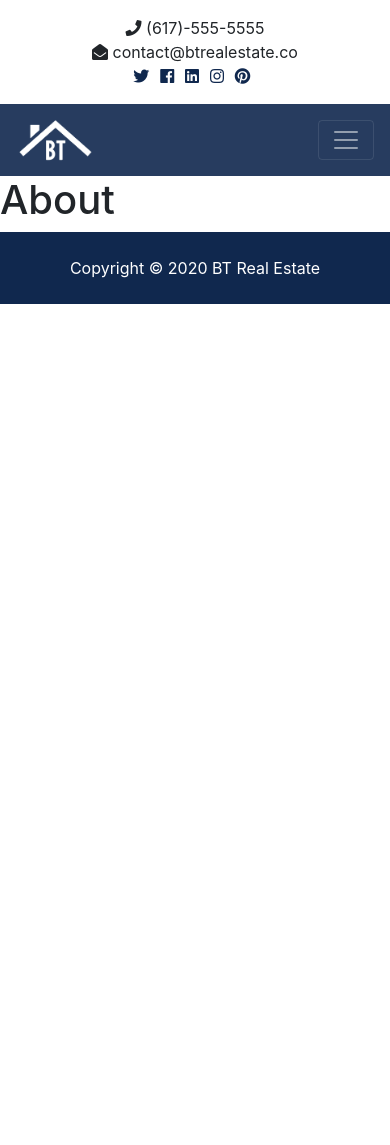
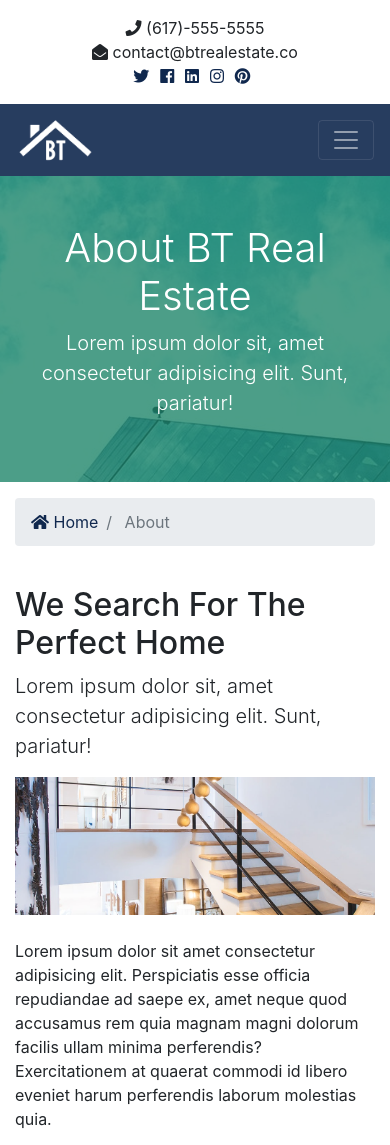
Before and after one commit to auxfuse/btre-traversy-udemy, a Django app: page /about in a window 390 px wide. Shown: the top 1145 px of the page. Before the commit the page ends 304 px from the top, so only its background shows below. Run offline with Django 3.2, Linux system fonts and the light colour scheme; some libraries are stand-ins or nearby versions.

Commit message:
about.html content added

```diff
--- a/templates/pages/about.html
+++ b/templates/pages/about.html
@@ -1,5 +1,128 @@
 {% extends 'base.html' %}
+{% load static %}
 
 {% block content %}
-    <h1>About</h1>
+    <section id="showcase-inner" class="py-5 text-white">
+        <div class="container">
+            <div class="row text-center">
+                <div class="col-md-12">
+                    <h1 class="display-4">About BT Real Estate</h1>
+                    <p class="lead">Lorem ipsum dolor sit, amet consectetur
+                        adipisicing elit. Sunt, pariatur!</p>
+                </div>
+            </div>
+        </div>
+    </section>
+
+    <!-- Breadcrumb -->
+    <section id="bc" class="mt-3">
+        <div class="container">
+            <nav aria-label="breadcrumb">
+                <ol class="breadcrumb">
+                    <li class="breadcrumb-item">
+                        <a href="index.html">
+                            <i class="fas fa-home"></i> Home</a>
+                    </li>
+                    <li class="breadcrumb-item active"> About</li>
+                </ol>
+            </nav>
+        </div>
+    </section>
+
+    <section id="about" class="py-4">
+        <div class="container">
+            <div class="row">
+                <div class="col-md-8">
+                    <h2>We Search For The Perfect Home</h2>
+                    <p class="lead">Lorem ipsum dolor sit, amet consectetur
+                        adipisicing elit. Sunt, pariatur!</p>
+                    <img src="{% static 'img/about.jpg' %}" alt="">
+                    <p class="mt-4">Lorem ipsum dolor sit amet consectetur
+                        adipisicing elit. Perspiciatis esse officia repudiandae
+                        ad saepe ex, amet
+                        neque quod accusamus rem quia magnam magni dolorum
+                        facilis ullam minima perferendis? Exercitationem at
+                        quaerat
+                        commodi id libero eveniet harum perferendis laborum
+                        molestias quia.</p>
+                </div>
+                <div class="col-md-4">
+                    <div class="card">
+                        <img class="card-img-top"
+                             src="assets/img/realtors/kyle.jpg"
+                             alt="Seller of the month">
+                        <div class="card-body">
+                            <h5 class="card-title">Seller Of The Month</h5>
+                            <h6 class="text-secondary">Kyle Brown</h6>
+                            <p class="card-text">Lorem ipsum dolor sit amet
+                                consectetur adipisicing elit. Omnis nesciunt
+                                amet, illo itaque similique repellat.
+                                content.
+                            </p>
+                        </div>
+                    </div>
+                </div>
+            </div>
+        </div>
+    </section>
+
+    <!-- Work -->
+    <section id="work" class="bg-dark text-white text-center">
+        <h2 class="display-4">We Work For You</h2>
+        <h4>Lorem ipsum dolor sit amet consectetur adipisicing elit. Autem velit
+            aperiam, unde aliquid at similique!</h4>
+        <hr>
+        <a href="listings.html" class="btn btn-secondary text-white btn-lg">View
+            Our Featured Listings</a>
+    </section>
+
+    <!-- Team -->
+    <section id="team" class="py-5">
+        <div class="container">
+            <h2 class="text-center">Our Team</h2>
+            <div class="row text-center">
+                <div class="col-md-4">
+                    <img src="assets/img/realtors/kyle.jpg" alt=""
+                         class="rounded-circle mb-3">
+                    <h4>Kyle Brown</h4>
+                    <p class="text-success">
+                        <i class="fas fa-award text-success mb-3"></i> Realtor
+                    </p>
+                    <hr>
+                    <p>
+                        <i class="fas fa-phone"></i> (555)-555-5555</p>
+                    <p>
+                        <i class="fas fa-envelope-open"></i>
+                        kyle@btrealestate.co</p>
+                </div>
+
+                <div class="col-md-4">
+                    <img src="assets/img/realtors/mark.jpg" alt=""
+                         class="rounded-circle mb-3">
+                    <h4>Mark Hudson</h4>
+                    <p class="text-success">Realtor</p>
+                    <hr>
+                    <p>
+                        <i class="fas fa-phone"></i> (444)-444-4444</p>
+                    <p>
+                        <i class="fas fa-envelope-open"></i>
+                        mark@btrealestate.co</p>
+                </div>
+
+                <div class="col-md-4">
+                    <img src="assets/img/realtors/jenny.jpg" alt=""
+                         class="rounded-circle mb-3">
+                    <h4>Jenny Johnson</h4>
+                    <p class="text-success">Realtor</p>
+                    <hr>
+                    <p>
+                        <i class="fas fa-phone"></i> (333)-333-3333</p>
+                    <p>
+                        <i class="fas fa-envelope-open"></i>
+                        jenny@btrealestate.co</p>
+                </div>
+            </div>
+        </div>
+    </section>
+
 {% endblock %}
```
